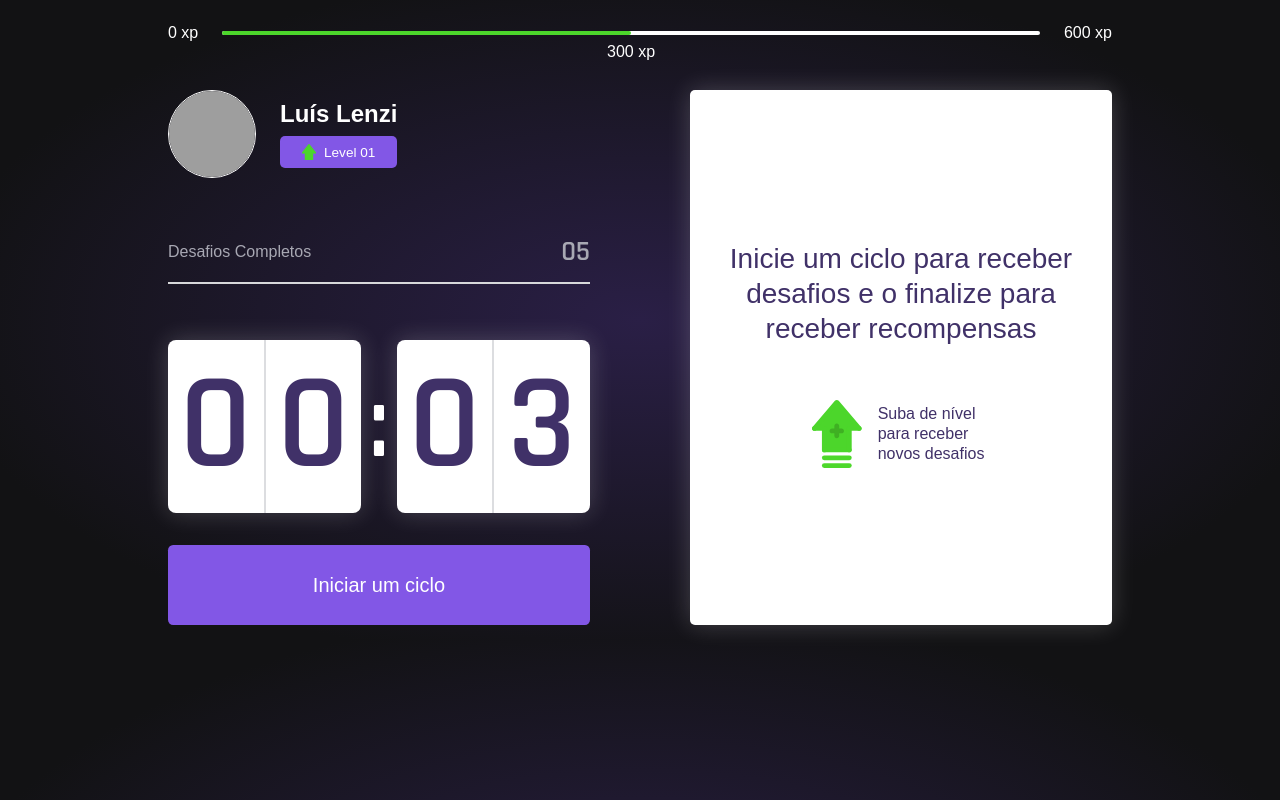
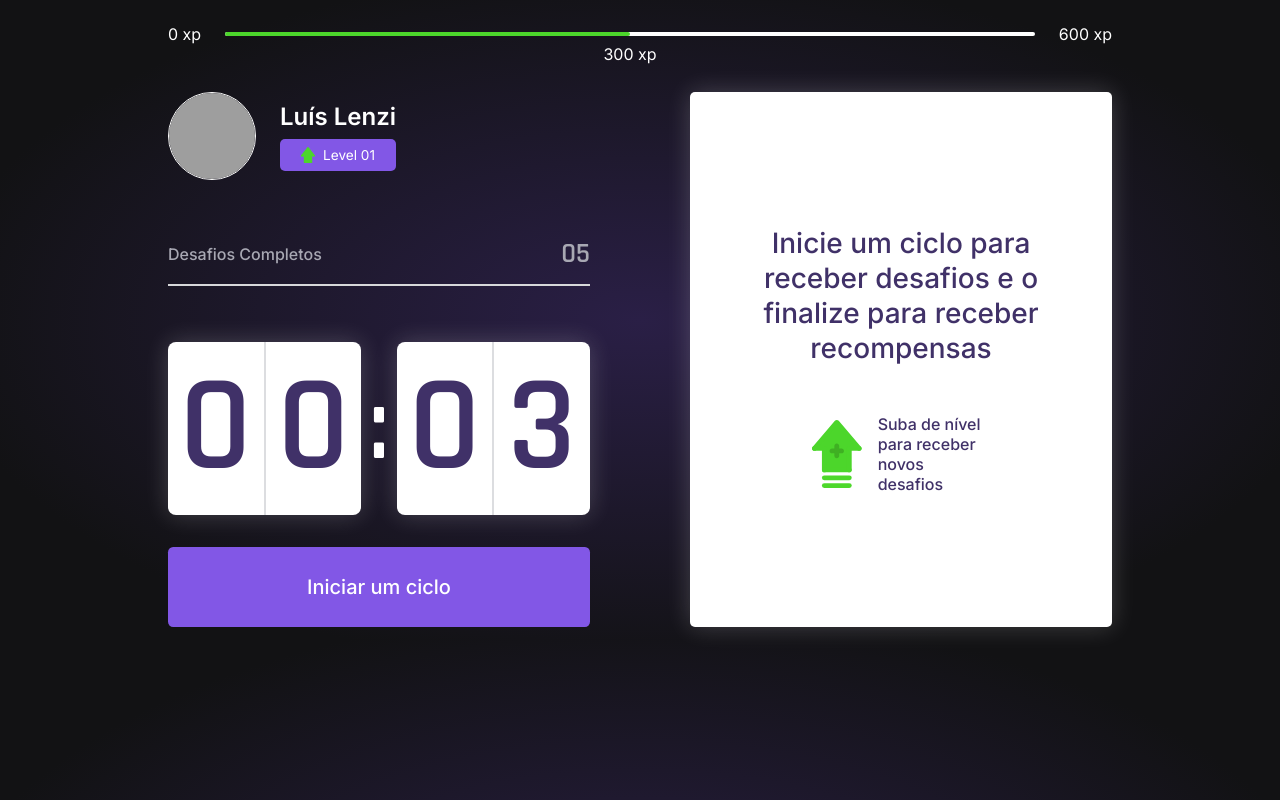
Before and after one commit to LuisLenzi/moveit-next, a Next.js app: page / in a window 1280 px wide. Built offline with nearby package versions, Linux system fonts and the light colour scheme; grey boxes are pictures that could not be loaded.

Commit message:
fix: Updating font-family

```diff
--- /dev/null
+++ b/src/contexts/ChallengeContext.tsx
@@ -0,0 +1,3 @@
+import { createContext } from 'react';
+
+const challengesContext = createContext();
--- a/src/styles/global.css
+++ b/src/styles/global.css
@@ -51,7 +51,7 @@ body{
 }
 
 body, input, textarea, button{
-    font: 300 1rem "Montserrat", sans-serif;
+    font: 300 1rem "Inter", sans-serif;
 }
 
 button {
```
